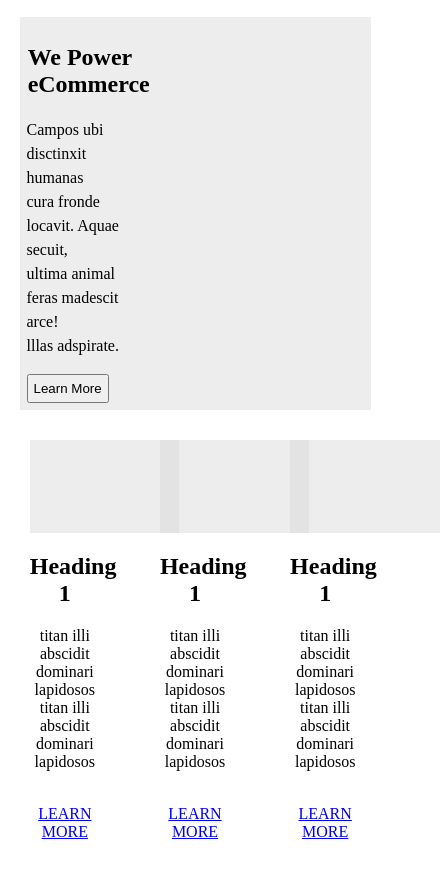
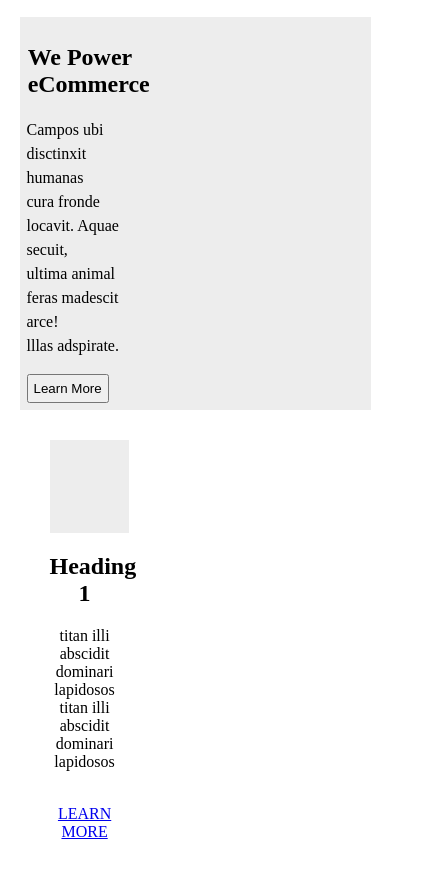
Before and after one commit to gaurav-cedcoss/template_3, a plain HTML site: page src/index.html in a window 390 px wide. Shown: the part 143-1027 px from the top of the page, 440 px wide, since content can reach past the window. Drawn offline with Linux system fonts and the light colour scheme.

Commit message:
final commit

```diff
--- a/src/style.css
+++ b/src/style.css
@@ -106,9 +106,9 @@ input[type=text] {
     padding: .3% 1% .3% 4%;
 }
 
-@media screen and (max-width: 500px) {
-    .button1 ,.inner_card {
-      width: 100%;
+@media screen and (max-width: 800px) {
+    .flex_box{
+      flex-direction: column;
     }
   }
 
```
